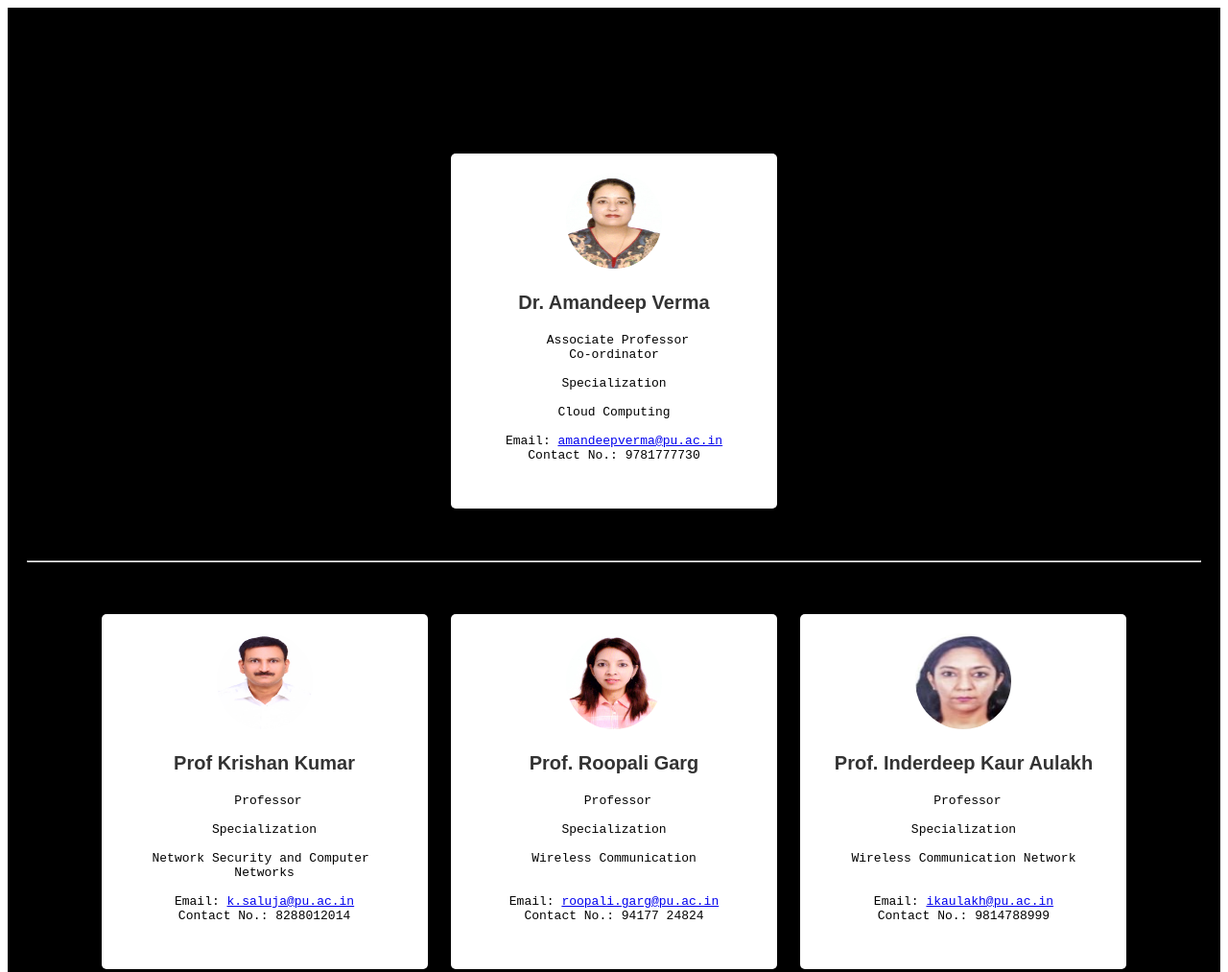
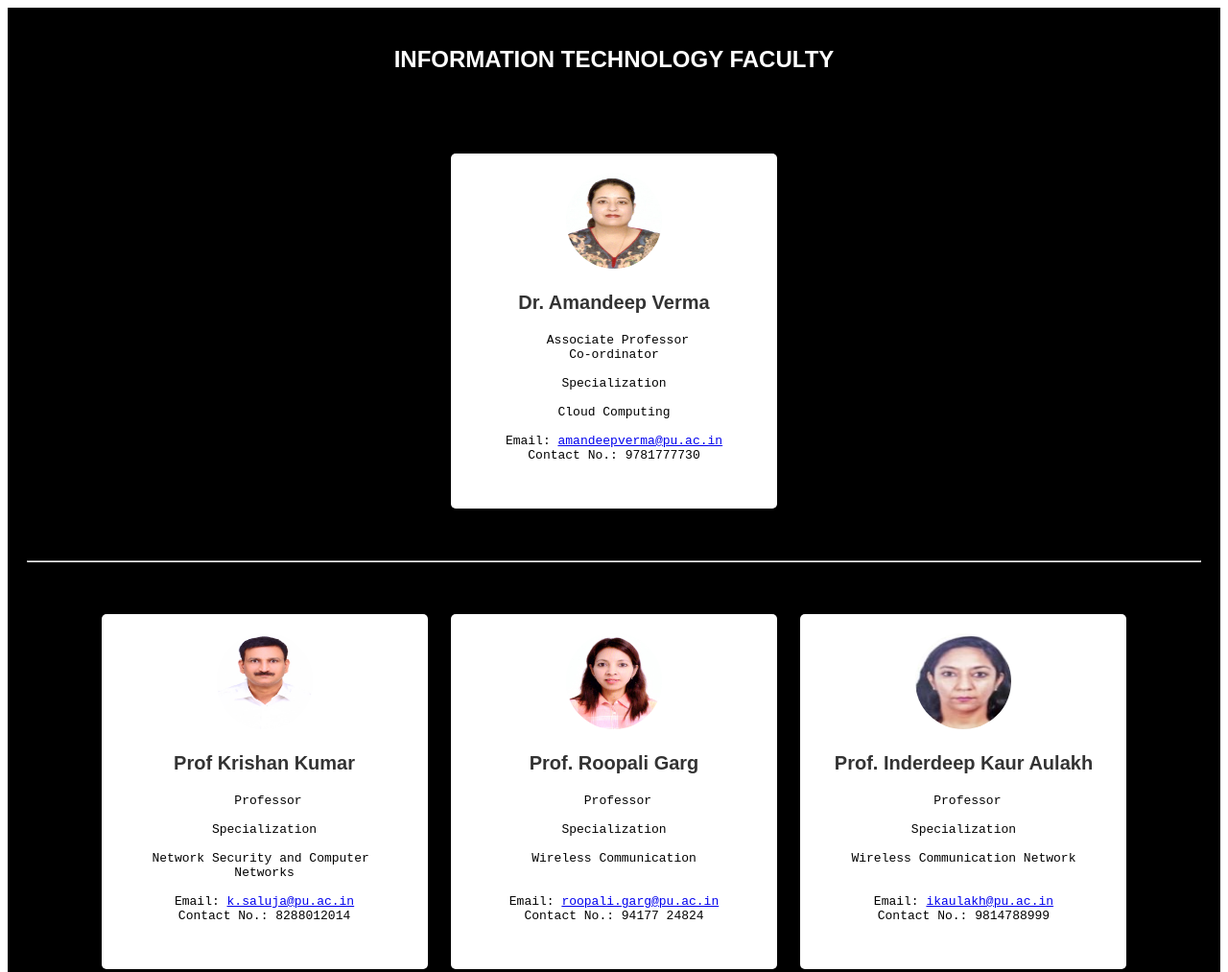
Before and after one commit to kartavya219/UIET_WEBSITE, a plain HTML site: page itFaculty.html in a window 1280 px wide. Shown: the top 1013 px of the page at 96% size. Drawn offline with Linux system fonts and the light colour scheme.

Commit message:
Update itFaculty.html

```diff
--- a/itFaculty.html
+++ b/itFaculty.html
@@ -50,7 +50,7 @@ body {
 <body>
 
 <section class="team-section">
-  <h1>INFORMATION TECHNOLOGY FACULTY</h1>
+  <h1 style="color:#fff">INFORMATION TECHNOLOGY FACULTY</h1>
   <br><br><br>
 
   <div class="profile">
```
